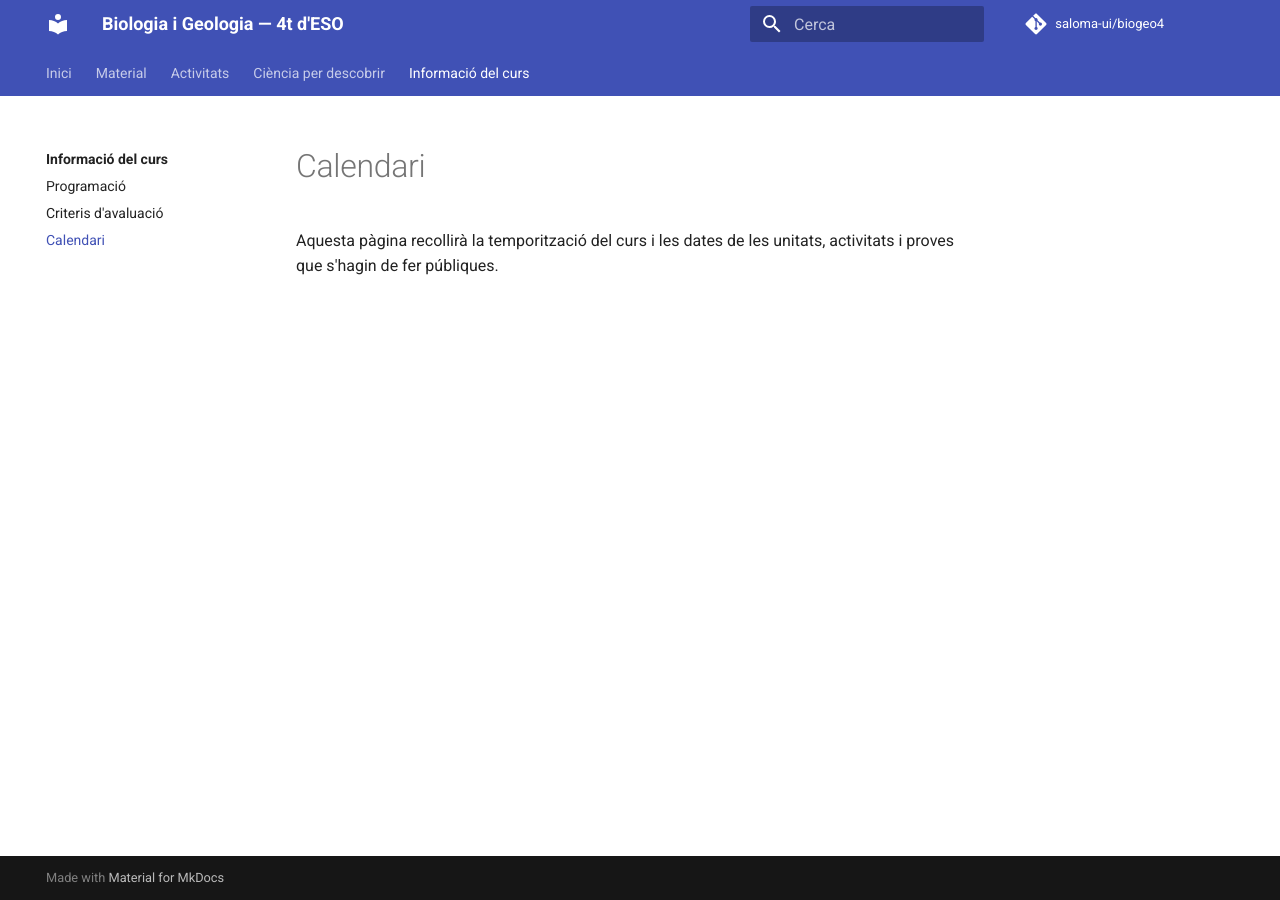
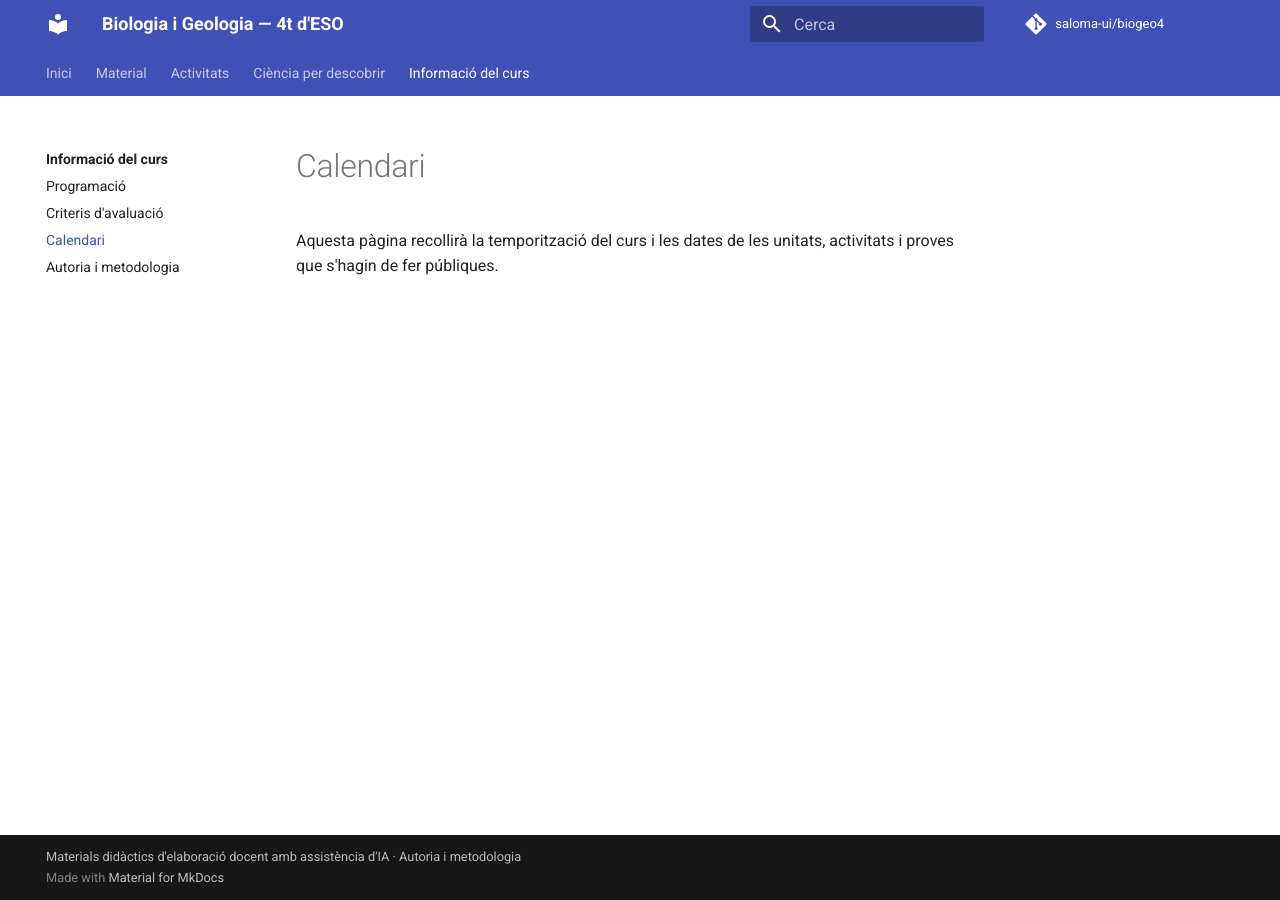
Before and after one commit to saloma-ui/biogeo4, an MkDocs documentation site: the page built from docs/calendari.md, in a window 1280 px wide. Built offline with MkDocs 1.6.1 and Material for MkDocs 9.7.7, drawn with Linux system fonts in a browser that asks for light colours; comment, search, counter and statistics services are not loaded.

Commit message:
Documenta l'autoria docent i l'ús d'IA a biogeo4

```diff
--- a/mkdocs.yml
+++ b/mkdocs.yml
@@ -3,6 +3,9 @@ site_description: Materials de Biologia i Geologia de 4t d'ESO
 site_url: https://saloma-ui.github.io/biogeo4/
 repo_url: https://github.com/saloma-ui/biogeo4
 repo_name: saloma-ui/biogeo4
+copyright: >-
+  Materials didàctics d'elaboració docent amb assistència d'IA ·
+  <a href="https://saloma-ui.github.io/biogeo4/autoria-i-metodologia/">Autoria i metodologia</a>
 
 theme:
   name: material
@@ -73,6 +76,7 @@ nav:
       - Programació: programacio.md
       - Criteris d'avaluació: criteris-avaluacio.md
       - Calendari: calendari.md
+      - Autoria i metodologia: autoria-i-metodologia.md
 
 markdown_extensions:
   - attr_list
```
Also changed, not shown: docs/autoria-i-metodologia.md (added, +58 -0 lines), readme.md (+6 -0 lines).
